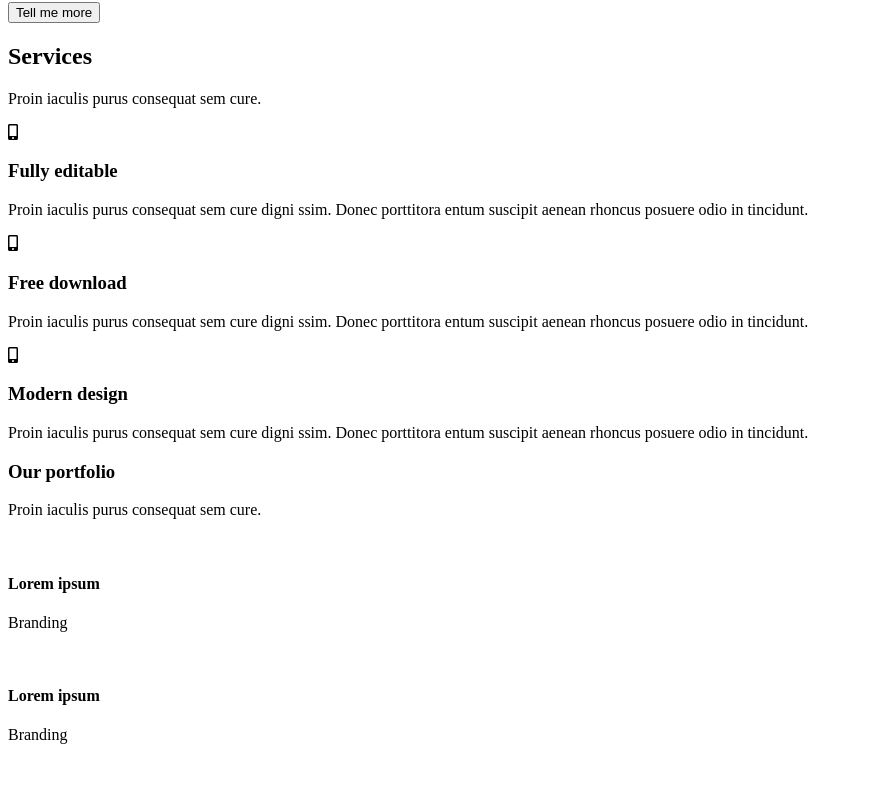
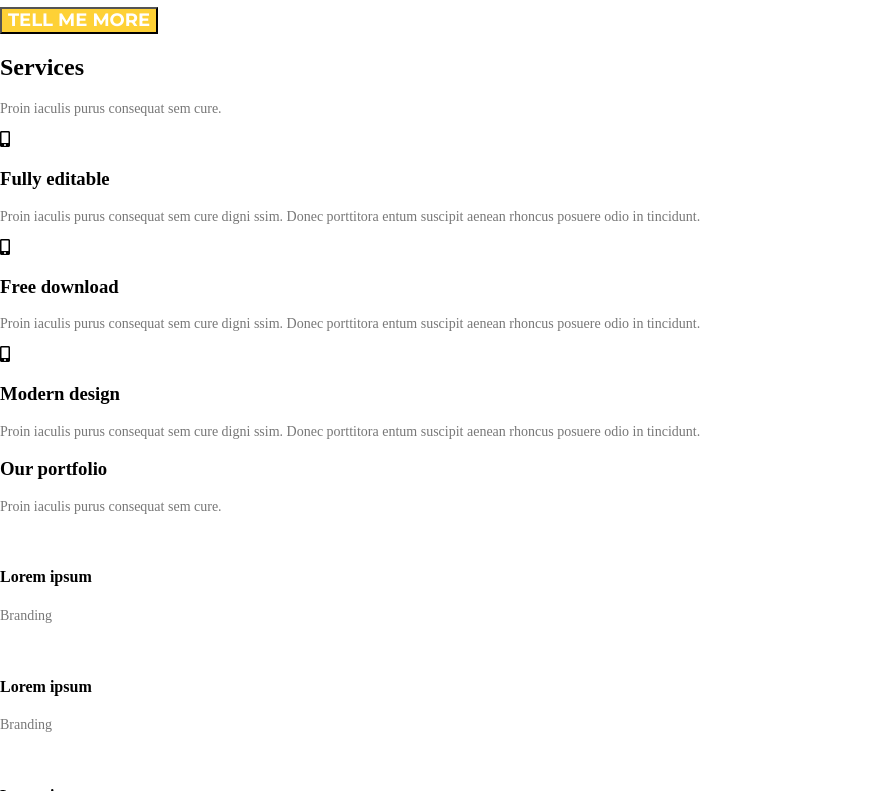
Before and after one commit to dominik-rodzim/Golden-layout, a website: page index.html in a window 1280 px wide. Shown: the part 257-1048 px from the top of the page, without its empty margins (0-871 px from the left). Drawn offline with nearby package versions, Linux system fonts and the light colour scheme; files that its build step writes are made by us from their sources.

Commit message:
Add general classes

```diff
--- a/sass/style.scss
+++ b/sass/style.scss
@@ -1,7 +1,105 @@
+@import "normalize";
+
 /* variables */
 
 $white: #ffffff;
 $black: #222222;
 $yellow: #fed136;
+$yellow-hover: #e5b929;
 $bg-gray: #f7f7f7;
-$p-gray: #777777;
+$gray: #777777;
+
+$font-header: 'Montserrat', sans-serif;
+$font-subheader: 'Droid Serif', serif;
+$font-general: 'Roboto Slab', serif;
+
+
+$break-large: 1200px;
+$break-medium: 991px;
+$break-small: 576px;
+
+@mixin respond($breakpoint) {
+    @if $breakpoint == break-small {
+        @media only screen and (max-width: $break-small) { @content };
+    }
+    @if $breakpoint == break-medium {
+        @media only screen and (max-width: $break-medium) { @content };
+    }
+    @if $breakpoint == break-large {
+        @media only screen and (max-width: $break-large) { @content };
+    }
+    @if $breakpoint == hover {
+        @media only screen and (min-width: $break-large) { @content };
+    }
+}
+
+.section-padding {
+	padding: 120px 0;
+
+	@include respond(break-large) {
+	        padding: 12.5rem 2rem;
+	}
+
+	@include respond(break-medium) {
+	        padding: 10rem 2rem;
+	}
+
+	@include respond(break-small) {
+	        padding: 8rem 2rem;
+	}
+}
+
+.flexbox {
+	display: flex;
+    flex-wrap: wrap;
+}
+
+.clearfix {
+    content: "";
+    display: table;
+    clear: both;
+}
+
+/* global classes */
+
+.section-header {
+	color: $black;
+	font-family: $font-header;
+	font-size: 40px;
+	font-weight: 700;
+	text-transform: uppercase;
+}
+
+.section-subheader {
+	color: $gray;
+	font-family: $font-subheader;
+	font-size: 16px;
+	font-style: italic;
+}
+
+.small-header {
+	color: $black;
+	font-family: $font-header;
+	font-size: 18px;
+	font-weight: 700;
+}
+
+p {
+	color: $gray;
+	font-family: $font-general;
+	font-size: 14px;
+	font-weight: 400;
+}
+
+button {
+	@extend .small-header;
+	color: white;
+	text-transform: uppercase;
+	background-color: $yellow;
+
+	&:hover {
+		background-color: $yellow-hover;
+	}
+}
+
+/* navigation */
```
